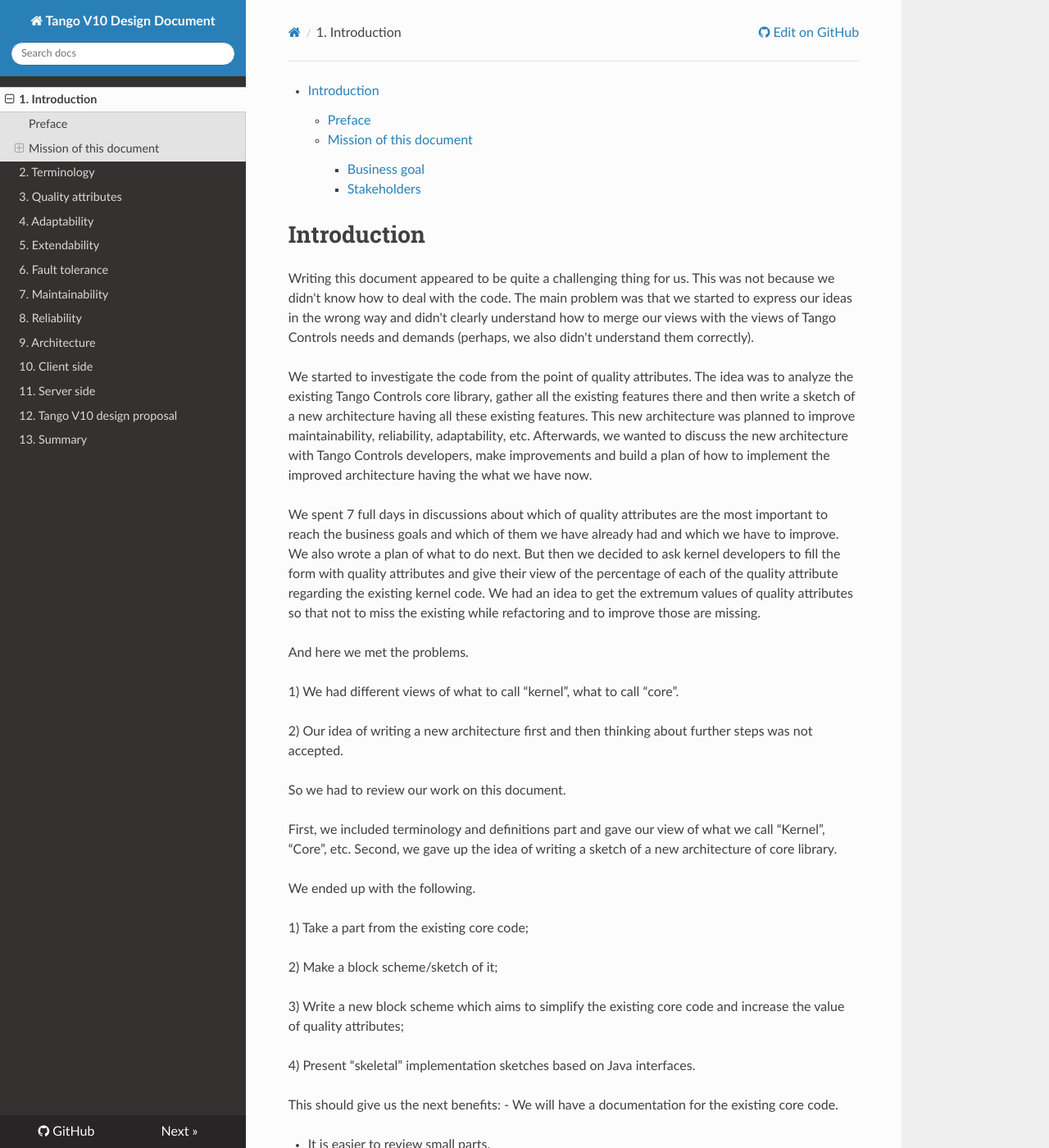
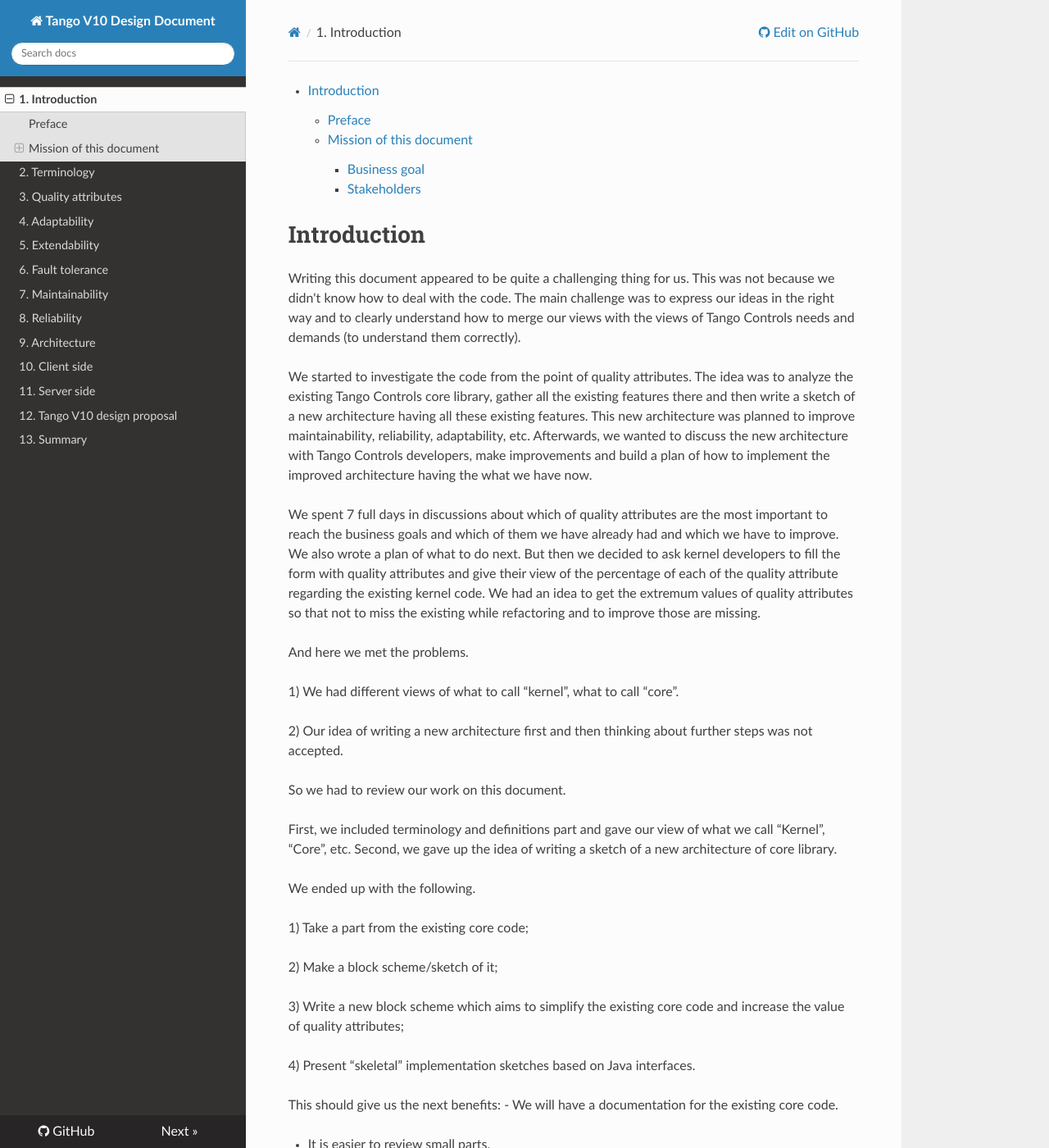
Before and after one commit to Ingvord/tango-v10-design-doc, an MkDocs documentation site: the page built from docs/index.md, in a window 1280 px wide and 1400 px high. Shown: the whole window at 82% size. Built offline with MkDocs 1.6.1, drawn with Linux system fonts in a browser that asks for light colours; nearby versions of some CDN libraries; some of the changed text lies outside the part shown.

Commit message:
Update index.md

```diff
--- a/docs/index.md
+++ b/docs/index.md
@@ -4,7 +4,7 @@ https://www.tutorialspoint.com/software_architecture_design/index.htm
 
 # Introduction
 
-Writing this document appeared to be quite a challenging thing for us. This was not because we didn't know how to deal with the code. The main problem was that we started to express our ideas in the wrong way and didn't clearly understand how to merge our views with the views of Tango Controls needs and demands (perhaps, we also didn't understand them correctly).
+Writing this document appeared to be quite a challenging thing for us. This was not because we didn't know how to deal with the code. The main challenge was to express our ideas in the right way and to clearly understand how to merge our views with the views of Tango Controls needs and demands (to understand them correctly).
 
 We started to investigate the code from the point of quality attributes. The idea was to analyze the existing Tango Controls core library, gather all the existing features there and then write a sketch of a new architecture having all these existing features. This new architecture was planned to improve maintainability, reliability, adaptability, etc. Afterwards, we wanted to discuss the new architecture with Tango Controls developers, make improvements and build a plan of how to implement the improved architecture having the what we have now.
 
```
Also changed, not shown: other parts of docs/index.md (+1 -1 lines).
